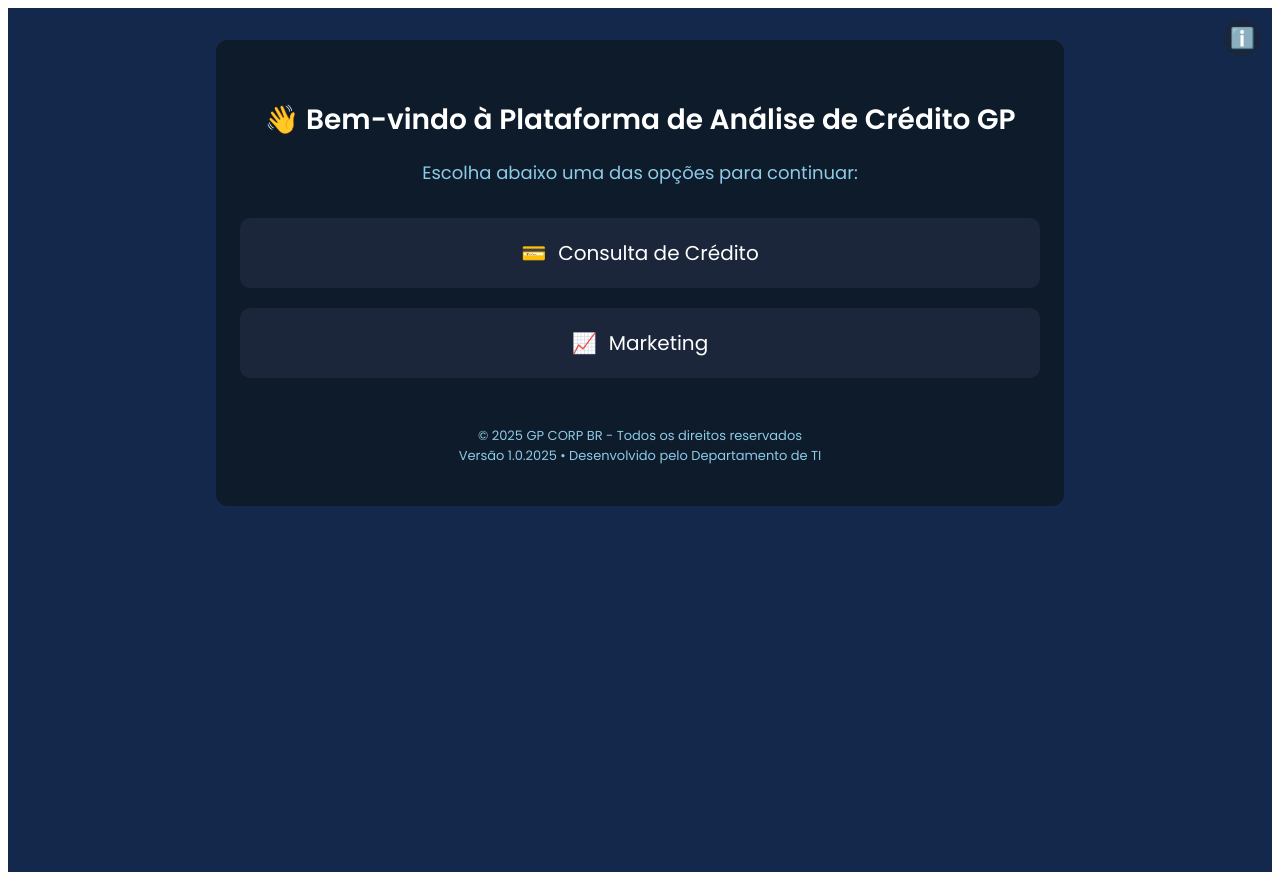
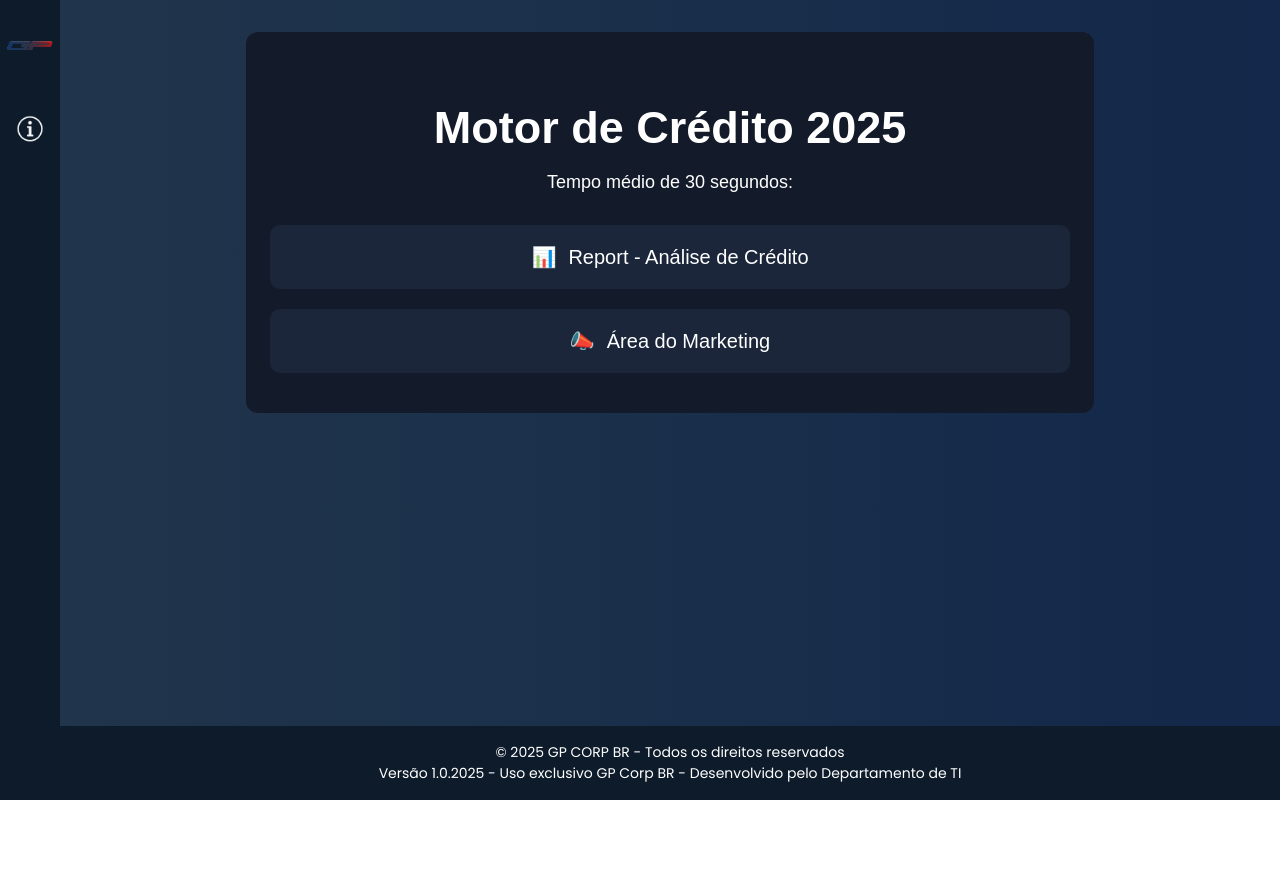
Before and after one commit to RafaeloXIII/gyra-qualificacao, a Vue app: page /motorcredito/motorcredito in a window 1280 px wide. After the commit the page ends 800 px from the top, so only its background shows below. Built offline with nearby package versions, Linux system fonts and the light colour scheme.

Commit message:
Ui changes + QOL
New Ui for all pages + Better user experience

```diff
--- a/src/App.vue
+++ b/src/App.vue
@@ -1,7 +1,28 @@
 <template>
-  <div id="app" class="background">
-    <InfoModal />
-    <router-view />
+  <div id="app" class="layout-wrapper">
+    <aside class="sidebar">
+      <router-link to="/motorcredito">
+        <img src="@/assets/gp_imports_logo.png" alt="Logo" class="logo" />
+      </router-link>
+
+      <button class="info-button" @click="showInfo = true">
+        <img src="@/assets/Info-icon.png" alt="Info" class="info-icon" />
+      </button>
+      <InfoModal :visible="showInfo" @close="showInfo = false" />
+    </aside>
+
+    <div class="main-section">
+      <main class="main-content">
+        <router-view />
+      </main>
+      <footer class="footer">
+        © 2025 GP CORP BR - Todos os direitos reservados <br />
+        Versão 1.0.2025 - Uso exclusivo GP Corp BR - Desenvolvido pelo Departamento de TI
+      </footer>
+    </div>
+
+    <!-- InfoModal -->
+    <InfoModal v-if="showInfo" @close="showInfo = false" />
   </div>
 </template>
 
@@ -9,28 +30,77 @@
 import InfoModal from './components/InfoModal.vue';
 
 export default {
-  name: 'App',
   components: {
     InfoModal
+  },
+  data() {
+    return {
+      showInfo: false
+    };
   }
 };
 </script>
 
 <style>
 body {
+  margin: 0;
   font-family: 'Poppins', sans-serif;
+  background-image: linear-gradient(to right, #21364b, #13284a);
+}
+
+#app.layout-wrapper {
+  display: flex;
+  min-height: 100vh;
+}
+
+.sidebar {
+  width: 60px;
+  background-color: #0d1b2a;
+  display: flex;
+  flex-direction: column;
+  align-items: center;
+  padding: 16px 0;
+  gap: 20px;
+}
+
+.logo {
+  width: 60px;
+  height: auto;
+}
+
+.info-button {
+  background: none;
+  border: none;
+  font-size: 24px;
+  color: #8ecae6;
+  cursor: pointer;
+}
+
+.info-icon {
+  width: 50px;
+  height: 50px;
+}
+
+.info-button:hover {
+  color: white;
+}
+
+.main-section {
+  flex: 1;
+  display: flex;
+  flex-direction: column;
+}
+
+.main-content {
+  flex: 1;
+  padding: 2rem;
+}
+
+.footer {
+  padding: 16px;
+  background-color: #0d1b2a;
+  color: white;
+  text-align: center;
+  font-size: 14px;
 }
 </style>
-
-<style scoped>
-.background {
-  /* background-image: url('@/assets/Gaivota3_0.png'); */
-  background-color: #13284a;
-  background-size: cover;
-  background-position: center;
-  background-repeat: no-repeat;
-  min-height: 100vh;
-  padding: 2rem;
-  color: black;
-}
-</style>
--- a/src/components/Home.vue
+++ b/src/components/Home.vue
@@ -1,24 +1,19 @@
 <template>
   <div class="home-container">
-    <h1>👋 Bem-vindo à Plataforma de Análise de Crédito GP</h1>
+    <h1>Motor de Crédito 2025</h1>
     <p class="subtitle">
-      Escolha abaixo uma das opções para continuar:
+      Tempo médio de 30 segundos:
     </p>
 
     <div class="link-grid">
       <router-link to="/motorcredito/credito" class="link-box">
-        💳 <span>Consulta de Crédito</span>
+        📊 <span>Report - Análise de Crédito</span>
       </router-link>
 
       <router-link to="/motorcredito/marketing" class="link-box">
-        📈 <span>Marketing</span>
+        📣 <span>Área do Marketing</span>
       </router-link>
     </div>
-
-    <footer class="footer">
-      © 2025 GP CORP BR - Todos os direitos reservados <br />
-      Versão 1.0.2025 • Desenvolvido pelo Departamento de TI
-    </footer>
   </div>
 </template>
 
@@ -33,20 +28,21 @@ export default {
   max-width: 800px;
   margin: 0 auto;
   padding: 40px 24px;
-  background-color: #0d1b2a;
+  background-color: #131a2a;
   color: #8ecae6;
   text-align: center;
   border-radius: 12px;
-  font-family: 'Poppins', sans-serif;
+  font-family: 'Montserrat', sans-serif;
 }
 
 h1 {
-  font-size: 28px;
+  font-size: 45px;
   color: white;
   margin-bottom: 16px;
 }
 
 .subtitle {
+  color: white;
   font-size: 18px;
   margin-bottom: 32px;
 }
@@ -82,7 +78,8 @@ h1 {
 
 .footer {
   margin-top: 48px;
-  font-size: 13px;
-  color: #8ecae6;
+  font-size: 15px;
+  color: white;
+  font-family: 'Roboto', sans-serif;
 }
 </style>
--- a/src/components/InfoModal.vue
+++ b/src/components/InfoModal.vue
@@ -1,10 +1,5 @@
 <template>
-  <div>
-    <button @click="show = true" class="info-button" title="Como funciona o Motor de Crédito">
-      ℹ️
-    </button>
-
-    <div v-if="show" class="modal-overlay" @click.self="show = false">
+  <div v-if="visible" class="modal-overlay" @click.self="$emit('close')">
     <div class="modal-content">
       <h2>Como funciona o Motor de Crédito</h2>
 
@@ -41,8 +36,7 @@
         Utilizamos criptografia avançada e seguimos rigorosos protocolos de proteção de dados para garantir a confidencialidade de todas as informações.
       </p>
 
-        <button class="close-button" @click="show = false">Fechar</button>
-      </div>
+      <button class="close-button" @click="$emit('close')">Fechar</button>
     </div>
   </div>
 </template>
@@ -50,67 +44,48 @@
 <script>
 export default {
   name: 'InfoModal',
-  data() {
-    return {
-      show: false
-    };
+  props: {
+    visible: {
+      type: Boolean,
+      required: true
+    }
   }
 };
 </script>
 
 <style scoped>
-.info-button {
-  position: fixed;
-  top: 20px;
-  right: 20px;
-  background: #1b263b;
-  color: white;
-  font-size: 20px;
-  border: none;
-  border-radius: 50%;
-  width: 36px;
-  height: 36px;
-  cursor: pointer;
-  z-index: 999;
-}
-
 .modal-overlay {
   position: fixed;
   top: 0;
   left: 0;
-  right: 0;
-  bottom: 0;
-  background: rgba(0,0,0,0.7);
+  width: 100%;
+  height: 100%;
+  background-color: rgba(0, 0, 0, 0.6);
   display: flex;
+  justify-content: center;
   align-items: center;
-  justify-content: center;
-  z-index: 998;
+  z-index: 999;
 }
 
 .modal-content {
-  background: white;
-  padding: 24px;
-  border-radius: 8px;
-  max-width: 700px;
-  max-height: 90vh;
-  overflow-y: auto;
-  text-align: left;
+  background-color: #ffffff;
+  color: #333;
+  padding: 32px;
+  border-radius: 12px;
+  max-width: 600px;
+  width: 90%;
+  font-family: 'Montserrat', sans-serif;
 }
 
-.modal-content h2, h3 {
-  margin-top: 16px;
-  color: #0d1b2a;
-}
-
-.modal-content p, li {
-  color: #333;
+.modal-content h2 {
+  margin-top: 0;
 }
 
 .close-button {
-  margin-top: 24px;
+  margin-top: 20px;
   background-color: #0072ff;
   color: white;
-  padding: 10px 18px;
+  padding: 10px 20px;
   border: none;
   border-radius: 6px;
   cursor: pointer;
--- a/src/components/Marketing.vue
+++ b/src/components/Marketing.vue
@@ -1,9 +1,8 @@
 <template>
-  <div class="qualificar-container">
-    <h2>Consulta de Cliente (GYRA+)</h2>
+  <div class="home-container">
+    <h2>Consulta de Cliente</h2>
 
     <form @submit.prevent="handleCNPJSearch">
-      <label for="cnpj">CNPJ:</label>
       <input v-model="cnpj" id="cnpj" placeholder="Digite o CNPJ" required />
 
       <button type="submit" :disabled="loading">
@@ -24,14 +23,10 @@
       <strong>Detalhes:</strong>
       <ul>
         <li v-for="(risk, index) in riskInfo" :key="index">
-          👉 {{ risk }}
+           {{ risk }}
         </li>
       </ul>
     </div>
-      <footer class="footer">
-      © 2025 GP CORP BR - Todos os direitos reservados <br />
-      Versão 1.0.2025 - Uso exclusivo GP Corp BR - Desenvolvido pelo Departamento de TI
-    </footer>
   </div>
 </template>
 
@@ -72,11 +67,11 @@ methods: {
     this.report = null;
 
     try {
-      const tokenRes = await axios.post('http://localhost:3001/api/token');
+      const tokenRes = await axios.post('http://192.168.87.87:3001/api/token');
       console.log('🟢 Token received:', tokenRes.data);
       const token = tokenRes.data.token;
 
-      const reportRes = await axios.post('http://localhost:3001/api/report', {
+      const reportRes = await axios.post('http://192.168.87.87:3001/api/report', {
         token,
         cnpj: this.cnpj,
         policyId: process.env.VUE_APP_GYRA_POLICY_ID
@@ -86,7 +81,7 @@ methods: {
       const reportId = reportRes.data.id || reportRes.data.reportId;
 
       const fullReport = await axios.get(
-        `http://localhost:3001/api/report/${reportId}`,
+        `http://192.168.87.87:3001/api/report/${reportId}`,
         {
           headers: { Authorization: `Bearer ${token}` }
         }
@@ -129,13 +124,14 @@ methods: {
 
 input {
   display: block;
-  width: 100%;
+  width: 97%;
   margin-bottom: 12px;
   padding: 8px;
   font-size: 16px;
+  border-radius: 6px;
 }
 
-.qualificar-container {
+.home-container {
   max-width: 600px;
   color: #8ecae6;
   margin: auto;
@@ -145,15 +141,20 @@ input {
   border-radius: 12px;
 }
 
-.qualificar-container h2,
-.qualificar-container h3 {
+.home-container h2 {
+  font-size: 45px;
   color: white;
 }
 
-.qualificar-container li,
-.qualificar-container p {
+.home-container h3 {
+  font-size: 25px;
+  color: white;
+}
+.home-container li,
+.home-container p {
   color: #8ecae6;
 }
+
 
 button {
   padding: 10px 18px;
--- a/src/components/PinPage.vue
+++ b/src/components/PinPage.vue
@@ -44,7 +44,7 @@ export default {
 input {
   padding: 10px;
   font-size: 18px;
-  width: 100%;
+  width: 92%;
   margin-bottom: 12px;
 }
 button {
--- a/src/components/QualificarCliente.vue
+++ b/src/components/QualificarCliente.vue
@@ -1,9 +1,8 @@
 <template>
-  <div class="qualificar-container">
-    <h2>Consulta de Cliente (GYRA+)</h2>
+  <div class="home-container">
+    <h2>Consulta de Cliente</h2>
 
     <form @submit.prevent="handleCNPJSearch">
-      <label for="cnpj">CNPJ:</label>
       <input v-model="cnpj" id="cnpj" placeholder="Digite o CNPJ" required />
 
       <button type="submit" :disabled="loading">
@@ -24,7 +23,7 @@
       <strong>Detalhes:</strong>
       <ul>
         <li v-for="(risk, index) in riskInfo" :key="index">
-          👉 {{ risk }}
+           {{ risk }}
         </li>
       </ul>
     </div>
@@ -32,14 +31,10 @@
       <h3>Regras da Política:</h3>
       <ul>
         <li v-for="(rule, index) in policySummaries" :key="index">
-          📌 <strong>{{ rule.description }}</strong> — <em>{{ rule.status }}</em>
+          <strong>{{ cleanDescription(rule.description) }}</strong> — <em>{{ rule.status }}</em>
         </li>
       </ul>
     </div>
-      <footer class="footer">
-      © 2025 GP CORP BR - Todos os direitos reservados <br />
-      Versão 1.0.2025 - Uso exclusivo GP Corp BR - Desenvolvido pelo Departamento de TI
-    </footer>
   </div>
 </template>
 
@@ -60,7 +55,7 @@ data() {
 },
 methods: {
 
-    translateStatus(status) {
+  translateStatus(status) {
     const map = {
       APPROVED: 'Aprovado',
       REJECTED: 'Rejeitado',
@@ -73,17 +68,21 @@ methods: {
     return map[status?.toUpperCase()] || status;
   },
 
+  cleanDescription(text) {
+  if (!text) return '';
+  return text.replace(/\{\{.*?\}\}/g, '').trim();
+  },
   async handleCNPJSearch() {
     this.loading = true;
     this.error = '';
     this.report = null;
 
     try {
-      const tokenRes = await axios.post('http://localhost:3001/api/token');
+      const tokenRes = await axios.post('http://192.168.87.87:3001/api/token');
       console.log('🟢 Token received:', tokenRes.data);
       const token = tokenRes.data.token;
 
-      const reportRes = await axios.post('http://localhost:3001/api/report', {
+      const reportRes = await axios.post('http://192.168.87.87:3001/api/report', {
         token,
         cnpj: this.cnpj,
         policyId: process.env.VUE_APP_GYRA_POLICY_ID
@@ -93,7 +92,7 @@ methods: {
       const reportId = reportRes.data.id || reportRes.data.reportId;
 
       const fullReport = await axios.get(
-        `http://localhost:3001/api/report/${reportId}`,
+        `http://192.168.87.87:3001/api/report/${reportId}`,
         {
           headers: { Authorization: `Bearer ${token}` }
         }
@@ -149,13 +148,14 @@ methods: {
 
 input {
   display: block;
-  width: 100%;
+  width: 97%;
   margin-bottom: 12px;
   padding: 8px;
   font-size: 16px;
+  border-radius: 6px;
 }
 
-.qualificar-container {
+.home-container {
   max-width: 600px;
   color: #8ecae6;
   margin: auto;
@@ -165,13 +165,18 @@ input {
   border-radius: 12px;
 }
 
-.qualificar-container h2,
-.qualificar-container h3 {
+.home-container h2 {
+  font-size: 45px;
   color: white;
 }
 
-.qualificar-container li,
-.qualificar-container p {
+.home-container h3 {
+  font-size: 25px;
+  color: white;
+}
+
+.home-container li,
+.home-container p {
   color: #8ecae6;
 }
 
```
Also changed, not shown: src/assets/Info-icon.png (added), src/assets/gp_imports_logo.png (added). Lines whose indentation alone changed are shown as unchanged.
